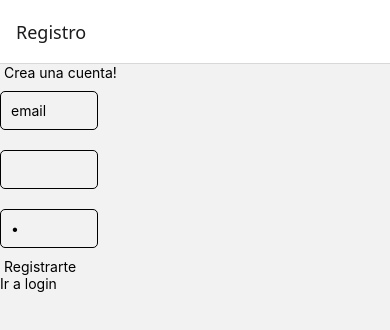
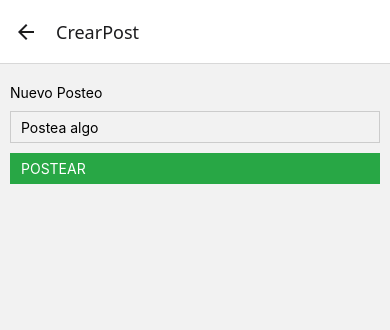
Before and after one commit to bautipeleritti/prog3Final, a React Native app in the folder tpfinal/: screen /CrearPost in a window 390 px wide. Shown: the top 330 px of the page. Built offline with nearby package versions, Linux system fonts and the light colour scheme.

Commit message:
crear post y posts creados

```diff
--- a/tpfinal/App.js
+++ b/tpfinal/App.js
@@ -6,6 +6,7 @@ import { auth } from './src/firebase/config';
 import Registro from './src/screens/Registro';
 import Login from './src/screens/Login';
 import Home from './src/screens/Home';
+import CrearPost from './src/screens/CrearPost';
 const Stack = createNativeStackNavigator();
 
 export default function App() {
@@ -16,6 +17,7 @@ export default function App() {
         <Stack.Screen name="Registro" component={Registro} />
         <Stack.Screen name="Login" component= {Login} />
         <Stack.Screen name="Home" component= {Home} />
+        <Stack.Screen name="CrearPost" component= {CrearPost} />
 
       </Stack.Navigator>
 
--- a/tpfinal/src/components/Post.js
+++ b/tpfinal/src/components/Post.js
@@ -0,0 +1,45 @@
+import react, {Component} from "react";
+import { View, Text, StyleSheet, TouchableOpacity } from 'react-native';
+import { db, auth } from '../firebase/config';
+import firebase from 'firebase';
+
+class Post extends Component{
+    constructor(props) {
+        super(props);
+        this.state = {
+            email: '',
+            texto:'',
+        };
+    }
+
+    render(){
+        const userEmail = auth.currentUser.email;
+        const infoPost = this.props.dataPost.data;
+        return (
+            <View style={styles.postContainer}>
+                <Text>Posteo</Text>
+                <Text style={styles.email}>Usuario: {infoPost.email}</Text>
+                <Text style={styles.texto}>Post: {infoPost.texto}</Text>
+
+            </View>
+        );
+    };
+    }
+
+    const styles = StyleSheet.create({
+        postContainer: {
+            padding: 15,
+            marginVertical: 8,
+            backgroundColor: '#f1f1f1',
+            borderRadius: 5,
+        },
+        email: {
+            fontWeight: 'bold',
+            marginBottom: 5,
+        },
+        texto: {
+            fontSize: 16,
+        },
+    });
+
+    export default Post;
--- a/tpfinal/src/screens/CrearPost.js
+++ b/tpfinal/src/screens/CrearPost.js
@@ -0,0 +1,81 @@
+import react, {Component} from "react";
+import { TouchableOpacity, View, Text, StyleSheet, FlatList,TextInput } from "react-native";
+import { db, auth } from '../firebase/config';
+
+
+class CrearPost extends Component{
+    constructor() {
+        super();
+        this.state = {
+            email: '',
+            texto:'',
+
+
+        };
+    }
+
+    posteos(email,texto){
+        db.collection('posts').add({
+            email: email,
+            texto: texto,
+            likes: [],
+            createdAt: Date.now(),
+            })
+    }
+
+
+
+    render(){
+        return(
+        <View style={styles.form}>
+            <Text>Nuevo Posteo</Text>
+            <TextInput style={styles.field}
+            keyboardType='default'
+            placeholder='Postea algo'
+            onChangeText={ text => this.setState({texto:text})}
+            value={this.state.texto}/>
+            <TouchableOpacity onPress={() => this.posteos(auth.currentUser.email, this.state.texto)} style={styles.boton}>
+            <Text style={styles.botonT}>POSTEAR</Text>
+            </TouchableOpacity>
+        </View>
+        )
+    }
+
+}
+const styles = StyleSheet.create({
+    container: {
+      flex: 1,
+      backgroundColor: '#fff',
+      alignItems: 'center',
+      justifyContent: 'center',
+    },
+    form: {
+        paddingHorizontal: 10,
+        marginTop: 20
+    },
+    field:{
+        height: 20,
+        paddingVertical: 15,
+        paddingHorizontal: 10,
+        borderWidth: 1,
+        borderColor: '#ccc',
+        borderStyle: 'solid',
+        borderCurve: 6,
+        marginVertical: 10
+    },
+    boton:{
+        backgroundColor: '#28a745',
+        paddingHorizontal: 10,
+        paddingVertical: 6,
+        textAlign: 'center',
+        borderCurve: 4,
+        borderWidth: 1,
+        borderStyle:'solid',
+        borderColor: '#28a745'
+    },
+    botonT:{
+        color: '#fff'
+    }
+  });
+
+export default CrearPost;
--- a/tpfinal/src/screens/Home.js
+++ b/tpfinal/src/screens/Home.js
@@ -2,21 +2,34 @@ import react, {Component} from "react";
 import { ActivityIndicator, FlatList, StyleSheet, Text, View } from 'react-native';
 import Post from "../components/Post";
 import { db } from "../firebase/config";
+import { TouchableOpacity } from "react-native";
 
 class Home extends Component{
     constructor() {
         super();
         this.state = {
-
-
-
+            posts: [],
+            loading: true,
         };
     }
 
 
 
     componentDidMount(){
-
+        db.collection('posts').onSnapshot(docs => {
+            let posts = [];
+            docs.forEach( doc => {
+                posts.push({
+                    id: doc.id,
+                    data: doc.data()
+                })
+            })
+            this.setState({
+                posts: posts,
+                loading: false,
+            })
+        }
+    )
     }
 
 
@@ -25,6 +38,8 @@ class Home extends Component{
         <View>
             <Text> Home</Text>
 
+            {this.state.loading ? <ActivityIndicator/>: <FlatList data={this.state.posts} keyExtractor={item => item.id.toString()} renderItem={({item})=> <Post dataPost={item} />}/>}
+            <TouchableOpacity onPress={()=> this.props.navigation.navigate("CrearPost")}><Text>Crear Post</Text></TouchableOpacity>
         </View>
     )}
 }
```
